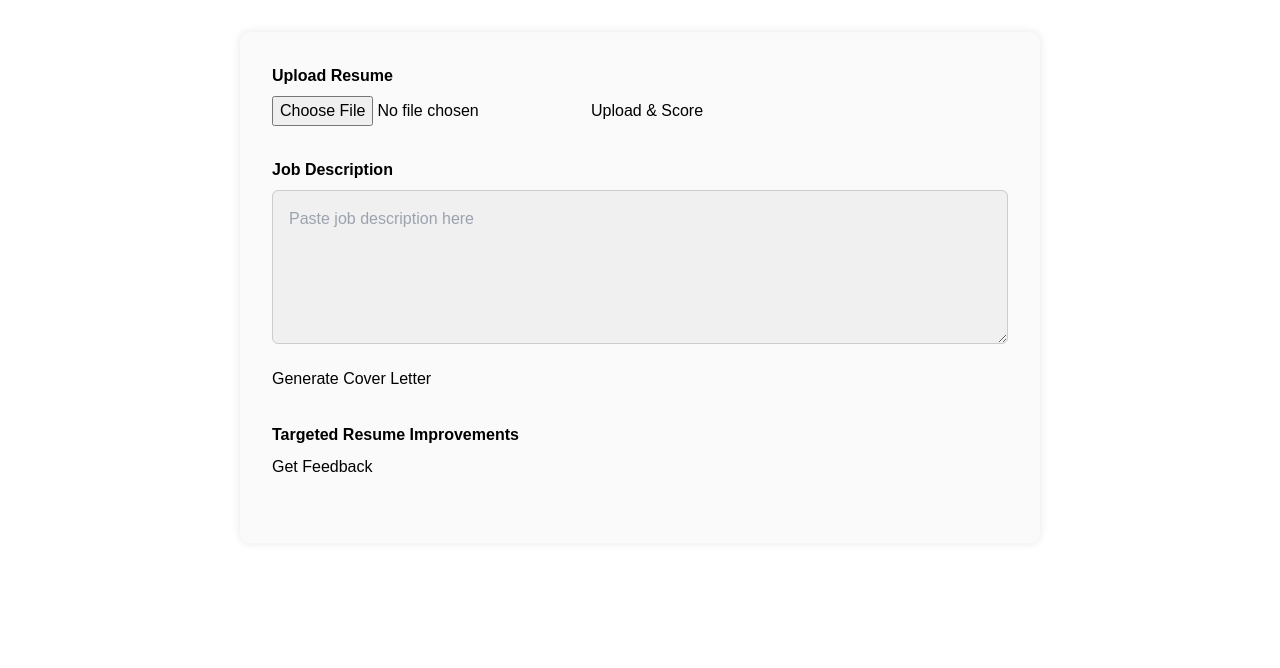
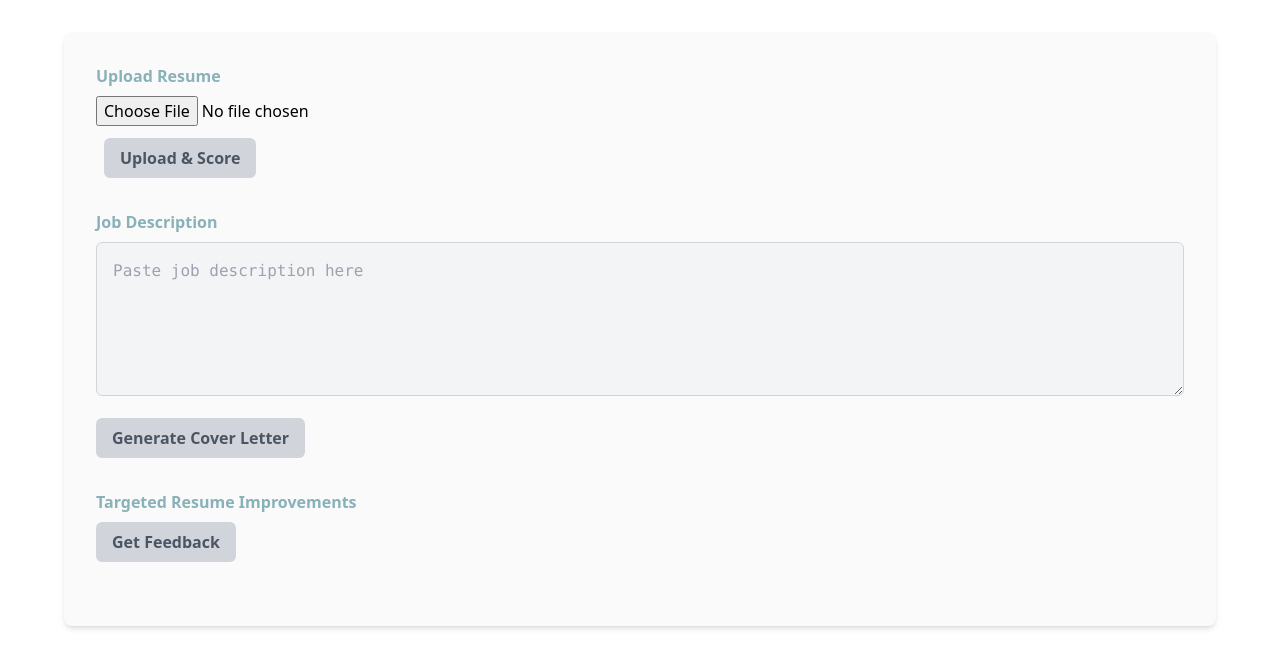
Before and after one commit to aekmekci72/jobApp, a React (Create React App) app: page /resumeupload in a window 1280 px wide. Shown: the top 668 px of the page. Built offline with nearby package versions, Linux system fonts and the light colour scheme; no server answers.

Commit message:
Generated resume score automatically based on previous resume saved in the system

```diff
--- a/src/ResumeUpload.js
+++ b/src/ResumeUpload.js
@@ -10,7 +10,11 @@ const ResumeUpload = () => {
   const [coverLetter, setCoverLetter] = useState('');
   const [topSkills, setTopSkills] = useState('');
   const [rewrittenBullets, setRewrittenBullets] = useState('');
-  const [editingFields, setEditingFields] = useState({ parsedText: false, coverLetter: false, rewrittenBullets: false });
+  const [editingFields, setEditingFields] = useState({
+    parsedText: false,
+    coverLetter: false,
+    rewrittenBullets: false,
+  });
   const userName = localStorage.getItem('userName');
 
   useEffect(() => {
@@ -22,10 +26,11 @@ const ResumeUpload = () => {
 const loadExistingResume = async () => {
   try {
     const response = await axios.get('http://localhost:5000/get_resume', {
-        params: { username: userName }
+      params: { username: userName },
     });
     if (response.data.parsed_text) {
       setParsedText(response.data.parsed_text);
+      getResumeScore(response.data.parsed_text);
     }
   } catch (error) {
     if (error.response?.status !== 404) {
@@ -33,6 +38,27 @@ const ResumeUpload = () => {
     }
   }
 };
+
+const getResumeScore = async (resumeText) => {
+  try {
+    const fileBlob = new Blob([resumeText], { type: 'text/plain' });
+
+    const formData = new FormData();
+    formData.append('file', fileBlob, 'resume.txt');
+    formData.append('username', userName);
+
+    const response = await axios.post('http://localhost:5000/score_resume', formData, {
+      headers: {
+        'Content-Type': 'multipart/form-data',
+      },
+    });
+
+    setResumeScore(response.data.resume_score);
+  } catch (error) {
+    console.error('Error scoring resume text:', error);
+  }
+};
+
 
   const handleGenerateCoverLetter = async () => {
     try {
@@ -59,7 +85,7 @@ const ResumeUpload = () => {
   const handleRewriteBullets = async () => {
     try {
       const response = await axios.post('http://localhost:5000/rewrite_bullets', {
-        resume_text: parsedText
+        resume_text: parsedText,
       });
       setRewrittenBullets(response.data.highlighted_feedback);
     } catch (err) {
@@ -81,8 +107,8 @@ const ResumeUpload = () => {
     try {
       const response = await axios.post('http://localhost:5000/score_resume', formData, {
         headers: {
-          'Content-Type': 'multipart/form-data'
-        }
+          'Content-Type': 'multipart/form-data',
+        },
       });
       setParsedText(response.data.parsed_text);
       setResumeScore(response.data.resume_score);
@@ -95,132 +121,168 @@ const ResumeUpload = () => {
     setEditingFields((prev) => ({ ...prev, [field]: !prev[field] }));
   };
 
-  const containerStyle = {
-    maxWidth: '800px',
-    margin: '2rem auto',
-    padding: '2rem',
-    fontFamily: 'Arial, sans-serif',
-    backgroundColor: '#fafafa',
-    borderRadius: '10px',
-    boxShadow: '0 0 10px rgba(0,0,0,0.1)'
-  };
+  return (
+    <div className="max-w-6xl w-full mx-auto my-8 p-8 bg-[#fafafa] rounded-lg shadow-md font-sans">
 
-  const sectionStyle = {
-    marginBottom: '2rem'
-  };
-
-  const labelStyle = {
-    fontWeight: 'bold',
-    marginBottom: '0.5rem',
-    display: 'block'
-  };
-
-  const editableBox = {
-    whiteSpace: 'pre-wrap',
-    padding: '1em',
-    borderRadius: '6px',
-    backgroundColor: '#f0f0f0',
-    minHeight: '150px',
-    border: '1px solid #ccc',
-    width: '100%',
-    fontFamily: 'inherit'
-  };
-
-  return (
-    <div style={containerStyle}>
-      <div style={sectionStyle}>
-        <label style={labelStyle}>Upload Resume</label>
-        <input type="file" accept=".pdf,.txt" onChange={handleFileChange} />
-        <button onClick={handleUploadFile} disabled={!selectedFile} style={{ marginLeft: '1rem' }}>
+      {/* Upload Section */}
+      <div className="mb-8">
+        <label className="block font-semibold mb-2 text-[#88b1b8]">Upload Resume</label>
+        <input
+          type="file"
+          accept=".pdf,.txt"
+          onChange={handleFileChange}
+          className="block mb-3"
+        />
+        <button
+          onClick={handleUploadFile}
+          disabled={!selectedFile}
+          className={`ml-2 px-4 py-2 rounded-md font-semibold transition-colors duration-200
+            ${selectedFile ? 'bg-[#88b1b8] hover:bg-[#6b8f94] text-white' : 'bg-gray-300 text-gray-600 cursor-not-allowed'}`}
+        >
           Upload & Score
         </button>
       </div>
 
+      {/* Parsed Text */}
       {parsedText && (
-        <div style={sectionStyle}>
-          <label style={labelStyle}>
-            Parsed Text <button onClick={() => toggleEdit('parsedText')}>🖉</button>
+        <div className="mb-8">
+          <label className="block font-semibold mb-2 text-[#88b1b8] flex items-center justify-between">
+            Parsed Text
+            <button
+              onClick={() => toggleEdit('parsedText')}
+              className="text-[#88b1b8] hover:text-[#6b8f94] transition-colors"
+              aria-label="Edit Parsed Text"
+              title="Edit Parsed Text"
+            >
+              🖉
+            </button>
           </label>
           {editingFields.parsedText ? (
             <textarea
               value={parsedText}
               onChange={(e) => setParsedText(e.target.value)}
-              style={editableBox}
+              className="w-full min-h-[150px] p-4 rounded-md border border-gray-300 bg-gray-100 font-mono whitespace-pre-wrap"
             />
           ) : (
-            <pre style={editableBox}>{parsedText}</pre>
+            <pre className="w-full min-h-[150px] p-4 rounded-md border border-gray-300 bg-gray-100 font-mono whitespace-pre-wrap">
+              {parsedText}
+            </pre>
           )}
         </div>
       )}
 
+      {/* Resume Score */}
       {resumeScore && (
-        <div style={sectionStyle}>
-          <label style={labelStyle}>Resume Score</label>
-          <pre style={{ ...editableBox, backgroundColor: '#eaffea' }}>{resumeScore}</pre>
+        <div className="mb-8">
+          <label className="block font-semibold mb-2 text-[#88b1b8]">Resume Score</label>
+          <pre className="w-full p-4 rounded-md border border-green-400 bg-green-100 font-mono whitespace-pre-wrap">
+            {resumeScore}
+          </pre>
         </div>
       )}
 
+      {/* Filler ID */}
       {fillerId && (
-        <p style={{ fontStyle: 'italic' }}>Filler created with ID: {fillerId}</p>
+        <p className="italic mb-8">Filler created with ID: {fillerId}</p>
       )}
 
-      <div style={sectionStyle}>
-        <label style={labelStyle}>Job Description</label>
+      {/* Job Description */}
+      <div className="mb-8">
+        <label className="block font-semibold mb-2 text-[#88b1b8]">Job Description</label>
         <textarea
           rows={5}
           placeholder="Paste job description here"
           value={jobDescription}
           onChange={(e) => setJobDescription(e.target.value)}
-          style={{ ...editableBox, minHeight: '120px' }}
+          className="w-full min-h-[120px] p-4 rounded-md border border-gray-300 bg-gray-100 font-mono"
         />
-        <button onClick={handleGenerateCoverLetter} disabled={!parsedText} style={{ marginTop: '1rem' }}>
+        <button
+          onClick={handleGenerateCoverLetter}
+          disabled={!parsedText}
+          className={`mt-4 px-4 py-2 rounded-md font-semibold transition-colors duration-200
+            ${parsedText ? 'bg-[#88b1b8] hover:bg-[#6b8f94] text-white' : 'bg-gray-300 text-gray-600 cursor-not-allowed'}`}
+        >
           Generate Cover Letter
         </button>
       </div>
 
+      {/* Cover Letter */}
       {coverLetter && (
-        <div style={sectionStyle}>
-          <label style={labelStyle}>
-            Generated Cover Letter <button onClick={() => toggleEdit('coverLetter')}>🖉</button>
+        <div className="mb-8">
+          <label className="block font-semibold mb-2 text-[#88b1b8] flex items-center justify-between">
+            Generated Cover Letter
+            <button
+              onClick={() => toggleEdit('coverLetter')}
+              className="text-[#88b1b8] hover:text-[#6b8f94] transition-colors"
+              aria-label="Edit Cover Letter"
+              title="Edit Cover Letter"
+            >
+              🖉
+            </button>
           </label>
-          <div style={{ display: 'flex', gap: '1rem', marginBottom: '0.5rem' }}>
-            <button onClick={handleDownload}>📥 Download</button>
+          <div className="flex gap-4 mb-2">
+            <button
+              onClick={handleDownload}
+              className="px-4 py-2 bg-[#88b1b8] hover:bg-[#6b8f94] text-white rounded-md font-semibold transition-colors duration-200"
+            >
+              Download
+            </button>
           </div>
           {editingFields.coverLetter ? (
             <textarea
               value={coverLetter}
               onChange={(e) => setCoverLetter(e.target.value)}
-              style={editableBox}
+              className="w-full min-h-[150px] p-4 rounded-md border border-gray-300 bg-[#fff0f5] font-mono whitespace-pre-wrap"
             />
           ) : (
-            <pre style={{ ...editableBox, backgroundColor: '#fff0f5' }}>{coverLetter}</pre>
+            <pre className="w-full min-h-[150px] p-4 rounded-md border border-gray-300 bg-[#fff0f5] font-mono whitespace-pre-wrap">
+              {coverLetter}
+            </pre>
           )}
         </div>
       )}
 
-      <div style={sectionStyle}>
-        <label style={labelStyle}>Targeted Resume Improvements</label>
-        <button onClick={handleRewriteBullets} disabled={!parsedText}>
+      {/* Targeted Resume Improvements */}
+      <div className="mb-8">
+        <label className="block font-semibold mb-2 text-[#88b1b8]">Targeted Resume Improvements</label>
+        <button
+          onClick={handleRewriteBullets}
+          disabled={!parsedText}
+          className={`px-4 py-2 rounded-md font-semibold transition-colors duration-200
+            ${parsedText ? 'bg-[#88b1b8] hover:bg-[#6b8f94] text-white' : 'bg-gray-300 text-gray-600 cursor-not-allowed'}`}
+        >
           Get Feedback
         </button>
       </div>
 
+      {/* Rewritten Bullets */}
       {rewrittenBullets && (
-        <div style={sectionStyle}>
-          <label style={labelStyle}>
-            Rewritten Bullet Points <button onClick={() => toggleEdit('rewrittenBullets')}>🖉</button>
+        <div className="mb-8">
+          <label className="block font-semibold mb-2 text-[#88b1b8] flex items-center justify-between">
+            Rewritten Bullet Points
+            <button
+              onClick={() => toggleEdit('rewrittenBullets')}
+              className="text-[#88b1b8] hover:text-[#6b8f94] transition-colors"
+              aria-label="Edit Rewritten Bullets"
+              title="Edit Rewritten Bullets"
+            >
+              🖉
+            </button>
           </label>
           {editingFields.rewrittenBullets ? (
             <textarea
               value={rewrittenBullets}
               onChange={(e) => setRewrittenBullets(e.target.value)}
-              style={editableBox}
+              className="w-full min-h-[150px] p-4 rounded-md border border-gray-300 bg-[#f9fbe7] font-mono whitespace-pre-wrap"
             />
           ) : (
-            <pre style={{ ...editableBox, backgroundColor: '#f9fbe7' }}>{rewrittenBullets}</pre>
+            <pre className="w-full min-h-[150px] p-4 rounded-md border border-gray-300 bg-[#f9fbe7] font-mono whitespace-pre-wrap">
+              {rewrittenBullets}
+            </pre>
           )}
         </div>
       )}
+
     </div>
   );
 };
```
Lines whose indentation alone changed are shown as unchanged.
